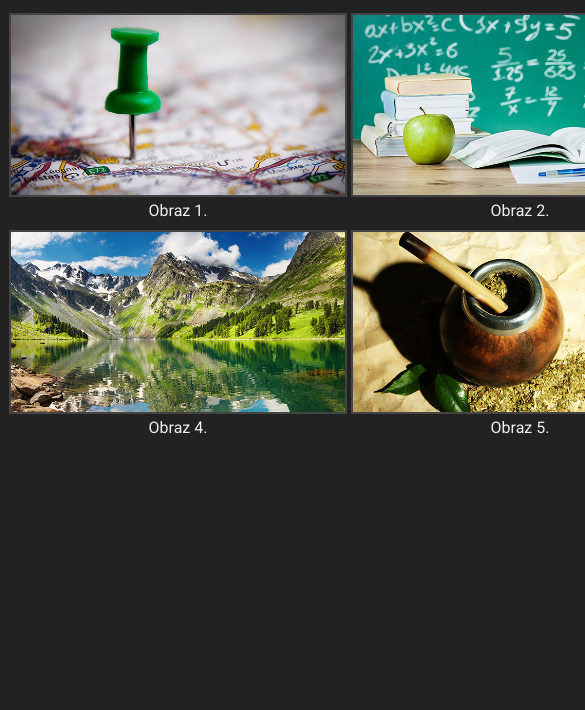
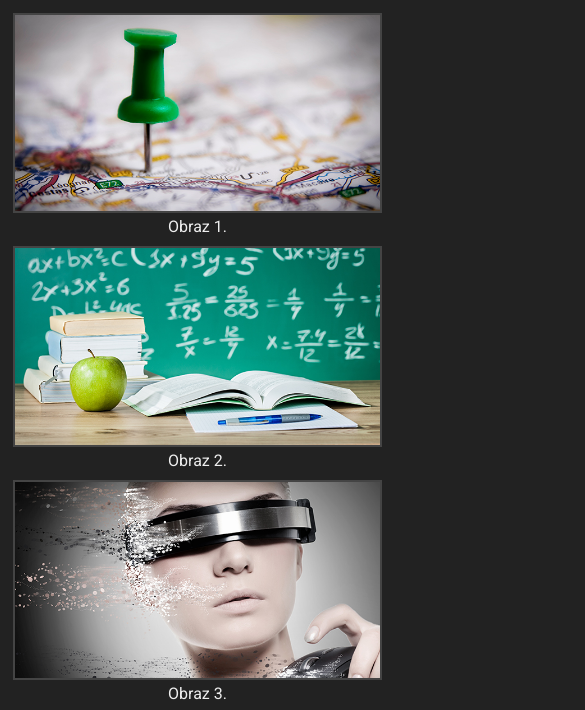
Before and after one commit to maciekabramowski/css-rwd-warsztaty, a plain HTML site: page galeria do poprawy/index.html in a window 390 px wide. Shown: the part 90-800 px from the top of the page, 585 px wide, since content can reach past the window. Drawn offline with Linux system fonts and the light colour scheme.

Commit message:
galeria poprawiona

```diff
--- /dev/null
+++ b/galeria do poprawy/css/responsive.css
@@ -0,0 +1,31 @@
+#gallery {
+	width: 80%;
+}
+
+figure {
+	width: 30%;
+    float: left;
+    padding-left: 5px;
+}
+
+@media (max-width: 992px){
+    figure{
+        width: 45%;
+    }
+}
+
+@media (max-width: 768px){
+    figure{
+        width: 100%;
+    }
+}
+
+@media (max-width: 480px){
+   #gallery {
+	width: 100%;
+}
+
+    figure{
+        width: 100%;
+    }
+}
--- a/galeria do poprawy/index.html
+++ b/galeria do poprawy/index.html
@@ -7,6 +7,11 @@
 	<link href="https://fonts.googleapis.com/css?family=Roboto:100,300,400,500,700" rel="stylesheet">
 
 	<link rel="stylesheet" href="css/style.css">
+
+	<link rel="stylesheet" href="css/responsive.css">
+
+	<meta name="viewport" content="width=device-width, initial-scale=1.0">
+
 </head>
 <body>
 	<section id="gallery">
```
